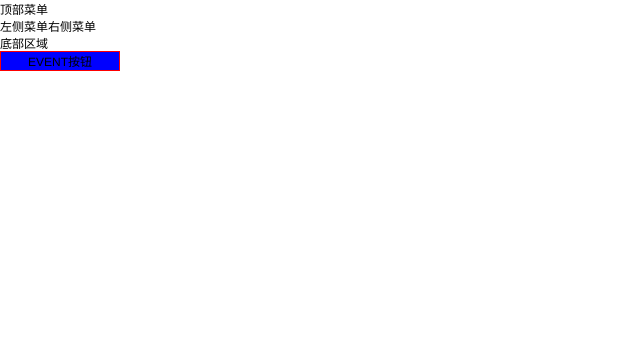
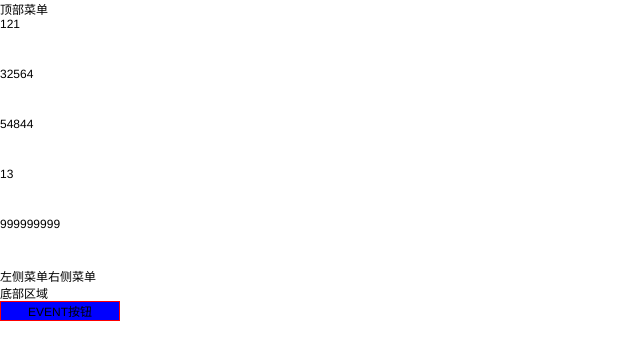
Before and after one commit to tototi5997/gis, a React app: page / in a window 1280 px wide. Shown: the top 360 px of the page, without its empty margins (0-640 px from the left). Built offline with nearby package versions, Linux system fonts and the light colour scheme.

Commit message:
fix: 测试anime实现数字翻牌器

```diff
--- a/package.json
+++ b/package.json
@@ -11,6 +11,7 @@
     "@testing-library/user-event": "^12.1.10",
     "@typescript-eslint/eslint-plugin": "^4.5.0",
     "@typescript-eslint/parser": "^4.28.2",
+    "animejs": "^3.2.1",
     "babel-eslint": "^10.1.0",
     "babel-jest": "^26.6.0",
     "babel-loader": "8.1.0",
--- a/src/components/head/head.jsx
+++ b/src/components/head/head.jsx
@@ -1,5 +1,6 @@
 import React, {useEffect} from 'react'
 // import s from './head.module.styl'
+import UiNumberCounter from '../ui-number-counter/ui-number-counter'
 
 const Head = () => {
     useEffect(() => {
@@ -8,6 +9,11 @@ const Head = () => {
     return (
         <div>
             顶部菜单
+            <UiNumberCounter number={121} />
+            <UiNumberCounter number={32564} />
+            <UiNumberCounter number={54844} />
+            <UiNumberCounter number={13} />
+            <UiNumberCounter number={999999999} />
         </div>
     )
 }
--- /dev/null
+++ b/src/components/ui-number-counter/index.js
@@ -0,0 +1,3 @@
+import UiNumberCounter from "./ui-number-counter"
+
+export default UiNumberCounter
--- /dev/null
+++ b/src/components/ui-number-counter/ui-number-counter.jsx
@@ -0,0 +1,23 @@
+import React, {useEffect, useRef} from 'react'
+import anime from 'animejs'
+// import c from 'classnames'
+// import s from './ui-number-counter.module.styl'
+
+const UiNumberCounter = ({number = 100}) => {
+  const numberRef = useRef(null)
+
+  useEffect(() => {
+    anime({
+      targets: numberRef.current,
+      duration: 3000,
+      innerHTML: [0, number],
+      easing: 'easeInOutExpo',
+      round: 1 // Will round the animated value to 1 decimal
+    })
+    console.log(anime.easings, 'easings列表')
+  }, [number])
+  return (
+    <div ref={numberRef} style={{width: 100, height: 50}} />
+  )
+}
+export default UiNumberCounter
```
Also changed, not shown: .eslintrc.js, src/components/ui-number-counter/ui-number-counter.module.styl (added), 1 other file (tests, documents, lock files or other folders).
